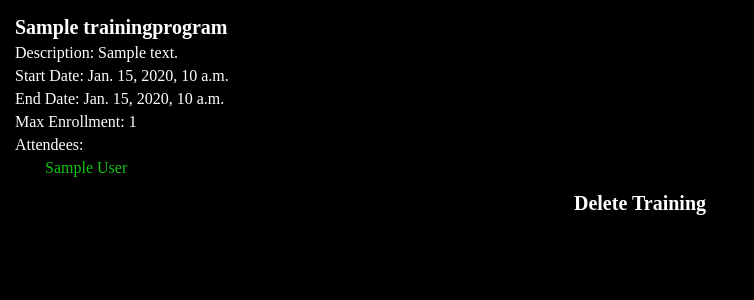
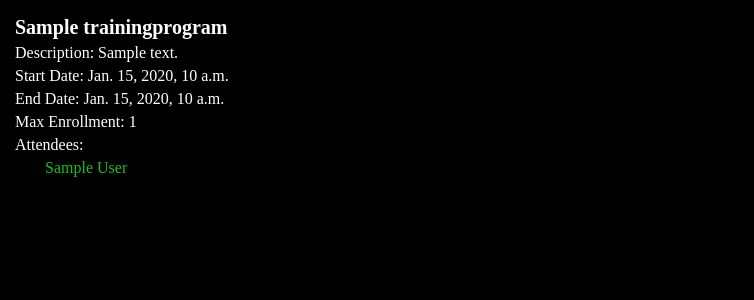
Before and after one commit to garrulous-gobies/Bangazon_1, a Django app: a page that uses Bangazon/templates/Bangazon/past_indiv_training_program.html in a window 1280 px wide. Shown: the part 155-455 px from the top of the page, without its empty margins (0-754 px from the left). Run offline with Django 3.2, Linux system fonts and the light colour scheme; tables that the repository leaves empty hold one stand-in row (values such as "Sample post"); some libraries are stand-ins or nearby versions.

Commit message:
removed ability to delete past events

```diff
--- a/Bangazon/templates/Bangazon/past_indiv_training_program.html
+++ b/Bangazon/templates/Bangazon/past_indiv_training_program.html
@@ -22,11 +22,6 @@
         <p class="indiv_trainee">{{person.firstName}} {{person.lastName}}</p>
         {% endfor %}
     </section>
-    <section class="training_nav_button">
-        <a class="past_link" href="{% url 'Bangazon:training_delete' training_program_details.id %}">
-            <p class="past_program_btn">Delete Training</p>
-        </a>
-    </section>
     {% endif %}
 </div>
 
```
